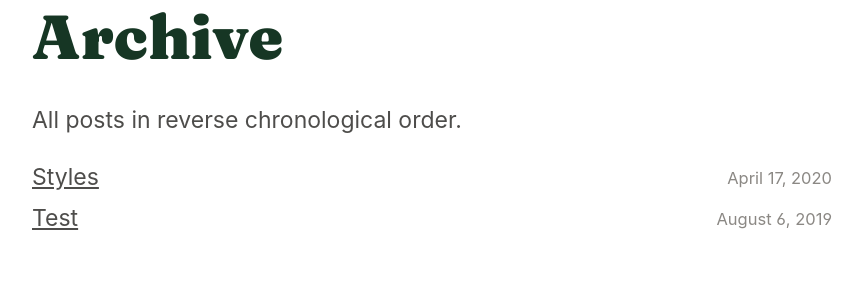
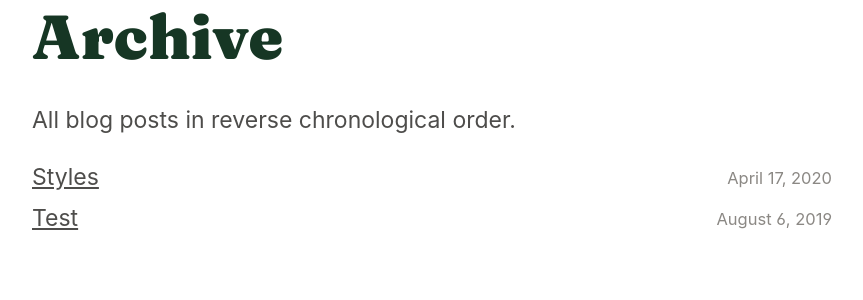
Before and after one commit to ajpwalser/ajpwalser.github.io, a Jekyll site: the page built from archive/index.html, in a window 1280 px wide. Shown: the part 190-490 px from the top of the page, without its empty margins (208-1071 px from the left). Built offline with Jekyll 4.4.1, drawn with Linux system fonts in a browser that asks for light colours; some web fonts are replaced.

Commit message:
Update index.html

```diff
--- a/archive/index.html
+++ b/archive/index.html
@@ -5,7 +5,7 @@ description: All of Adam's posts
 ---
 
 <h2>Archive</h2>
-<p class="first">All posts in reverse chronological order.</p>
+<p class="first">All blog posts in reverse chronological order.</p>
 <ul class="headline">
 {% for post in site.posts %}
   <li style="align-items:center;display:flex;flex-wrap:wrap;justify-content:space-between;margin-bottom:10px;font-family: 'Inter', sans-serif;">
```
